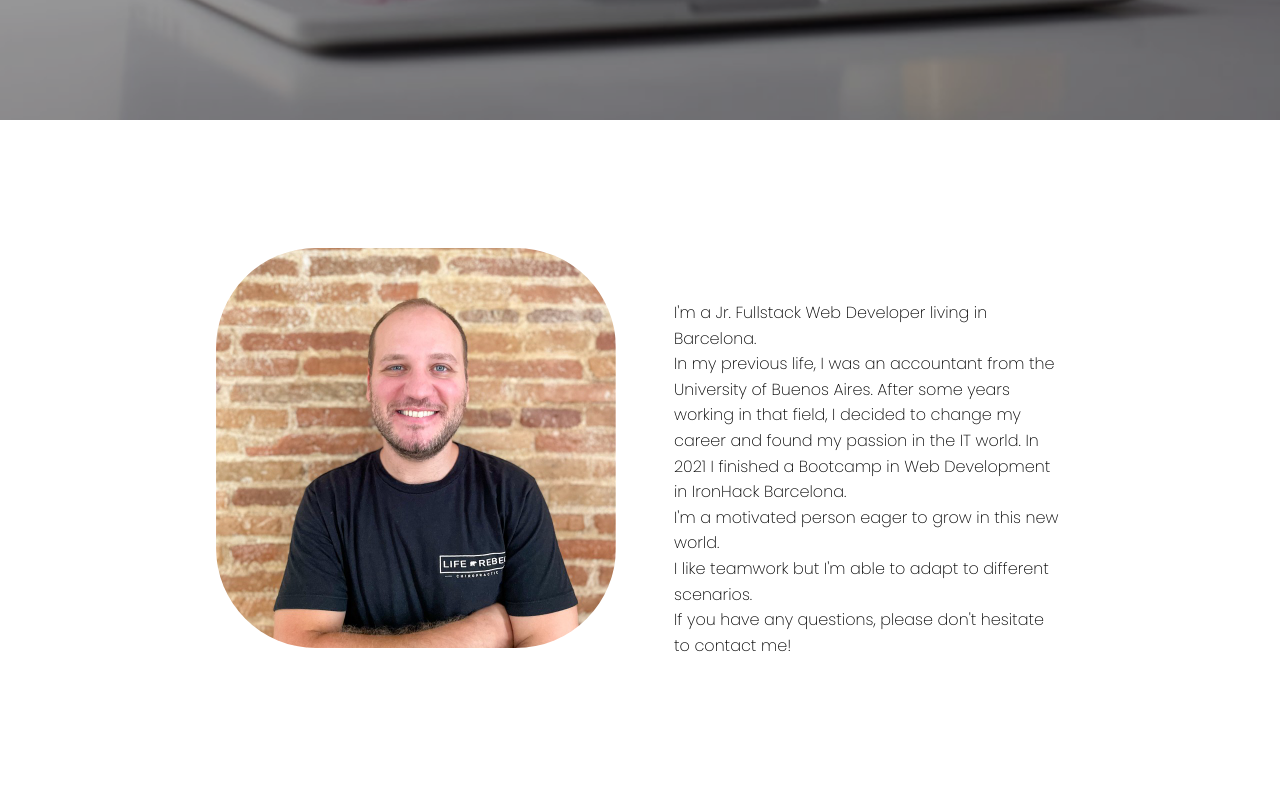
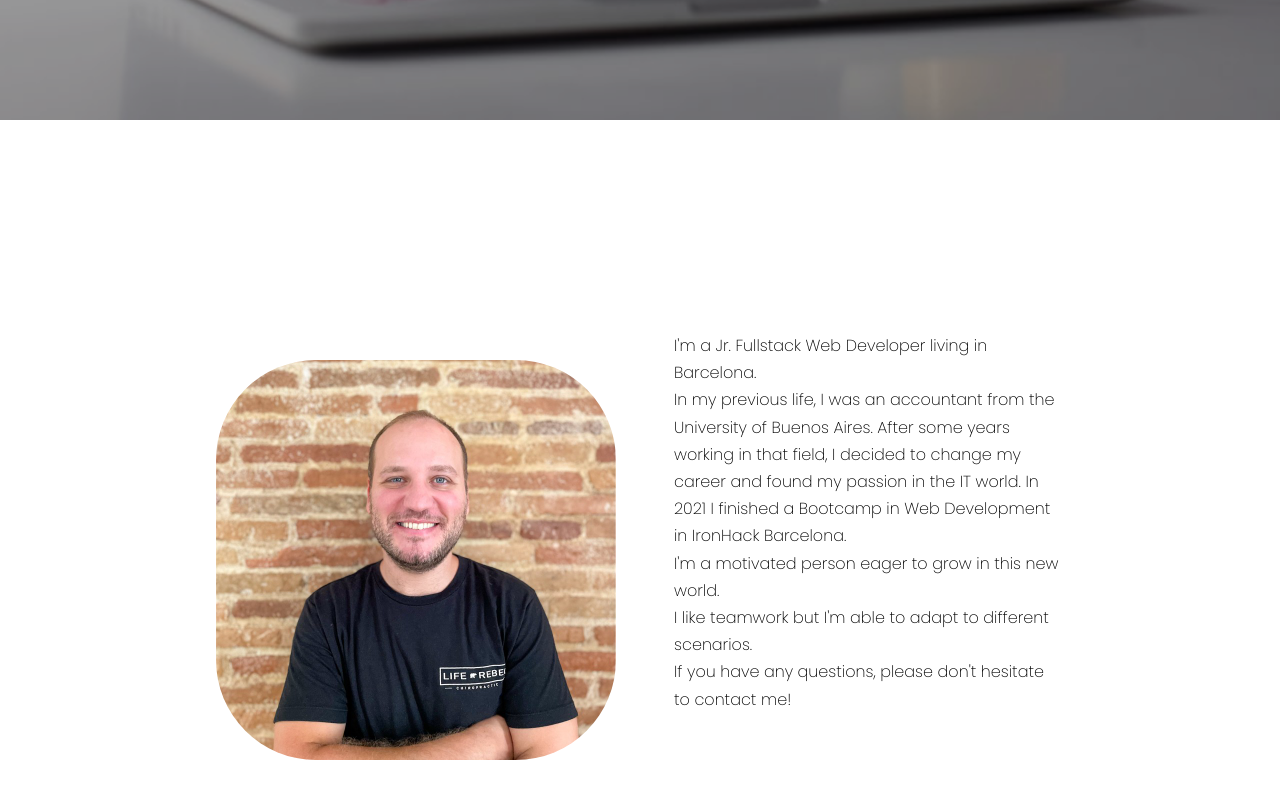
Before and after one commit to dariohirsch/portfolio, a React (Create React App) app: page / in a window 1280 px wide. Shown: the part 680-1480 px from the top of the page. Built offline with nearby package versions, Linux system fonts and the light colour scheme.

Commit message:
contact info changed

```diff
--- a/src/App.css
+++ b/src/App.css
@@ -180,13 +180,14 @@
 
 #about-me {
 	height: 100vh;
+	margin-top: 2rem;
 	display: flex;
 	justify-content: center;
 	align-items: center;
 	margin-bottom: 2rem;
 }
 #img-container {
-	height: 34rem;
+	height: 24rem;
 	width: 400px;
 }
 
@@ -203,7 +204,7 @@
 }
 
 #text {
-	line-height: 1.6rem;
+	line-height: 1.7rem;
 	font-family: "Poppins", sans-serif;
 	font-weight: 1;
 }
```
